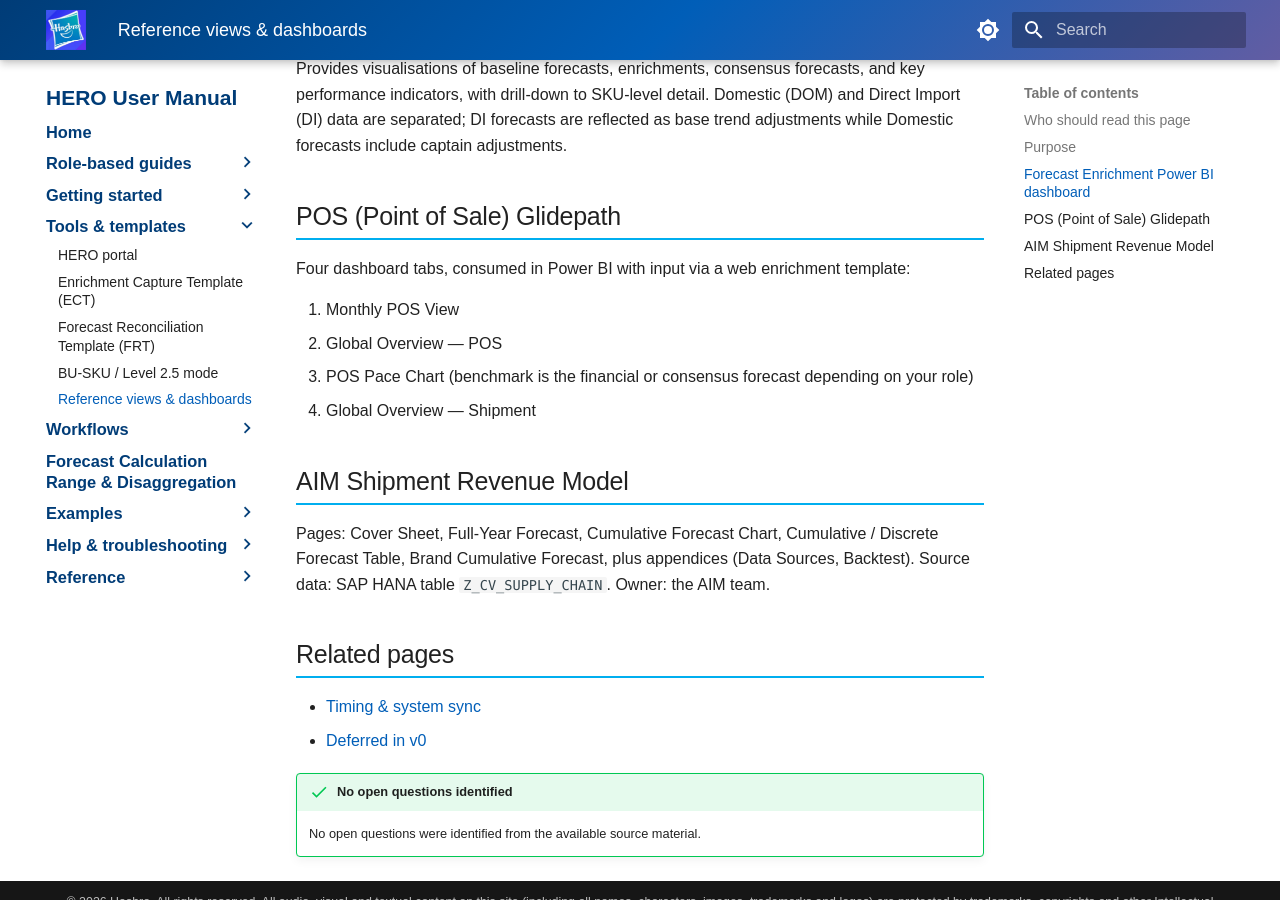
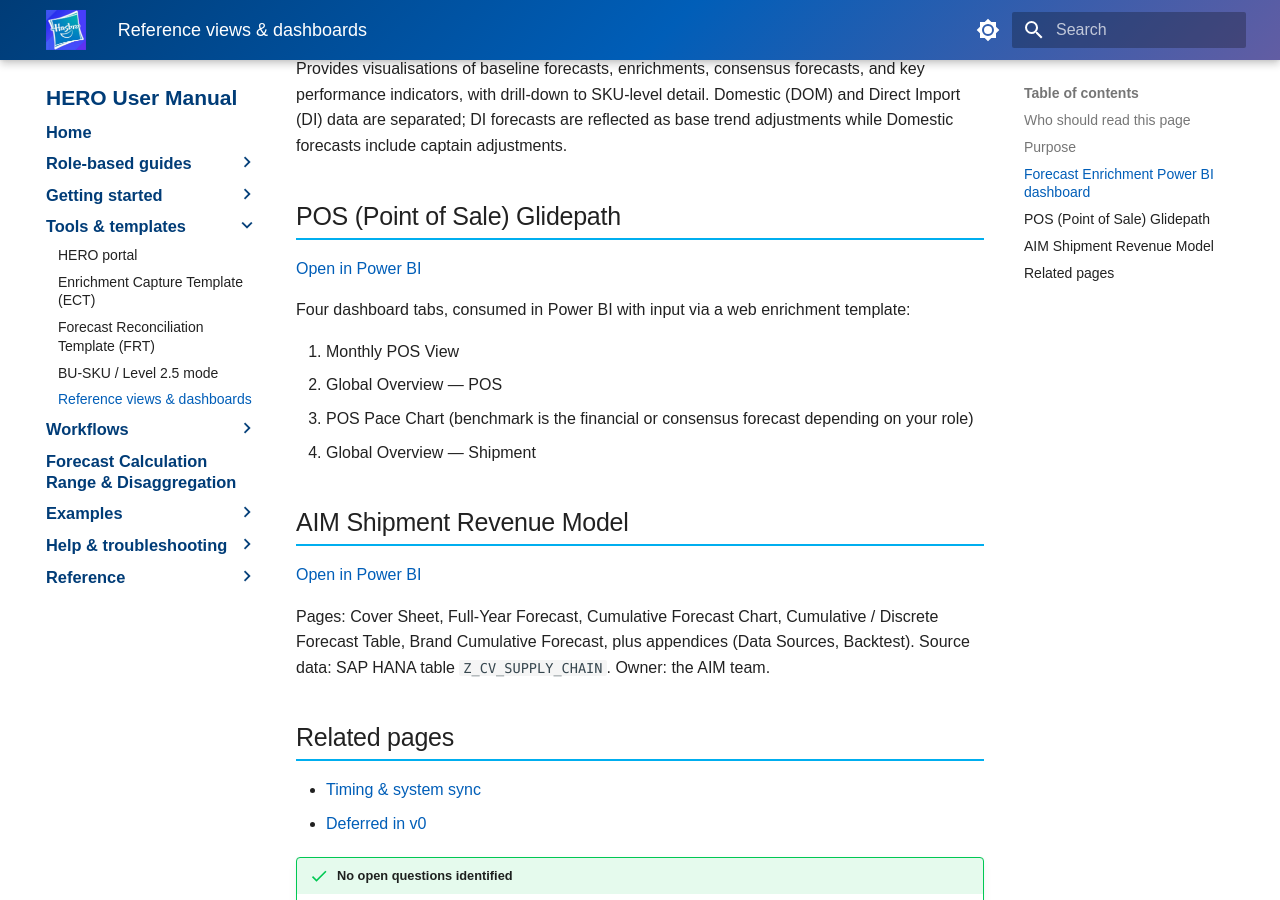
Before and after one commit to enerbartoli/HERO, an MkDocs documentation site: the page built from docs/tools/reference-views-dashboards.md, in a window 1280 px wide and 900 px high, scrolled down 845 px. Built offline with MkDocs 1.6.1 and Material for MkDocs 9.7.7, drawn with Linux system fonts in a browser that asks for light colours.

Commit message:
Add Power BI links to POS Glidepath and AIM Shipment Revenue sections
tools/reference-views-dashboards.md:
- POS (Point of Sale) Glidepath → https://app.powerbi.com/links/9YKCWlN-jc
- AIM Shipment Revenue Model   → https://app.powerbi.com/links/F5YrmkBmfH

No other .md files referenced these reports with external links.

https://claude.ai/code/session_01BJ6UREhizVRKpce7xn9rWD

```diff
--- a/docs/tools/reference-views-dashboards.md
+++ b/docs/tools/reference-views-dashboards.md
@@ -19,6 +19,8 @@ Provides visualisations of baseline forecasts, enrichments, consensus forecasts,
 
 ## POS (Point of Sale) Glidepath
 
+[Open in Power BI](https://app.powerbi.com/links/9YKCWlN-jc?ctid=701edd3e-c7a8-4789-b1ce-8a243620d68f&pbi_source=linkShare)
+
 Four dashboard tabs, consumed in Power BI with input via a web enrichment template:
 
 1. Monthly POS View
@@ -27,6 +29,8 @@ Four dashboard tabs, consumed in Power BI with input via a web enrichment templa
 4. Global Overview — Shipment
 
 ## AIM Shipment Revenue Model
+
+[Open in Power BI](https://app.powerbi.com/links/F5YrmkBmfH?ctid=701edd3e-c7a8-4789-b1ce-8a243620d68f&pbi_source=linkShare)
 
 Pages: Cover Sheet, Full-Year Forecast, Cumulative Forecast Chart, Cumulative / Discrete Forecast Table, Brand Cumulative Forecast, plus appendices (Data Sources, Backtest). Source data: SAP HANA table `Z_CV_SUPPLY_CHAIN`. Owner: the AIM team.
 
```
